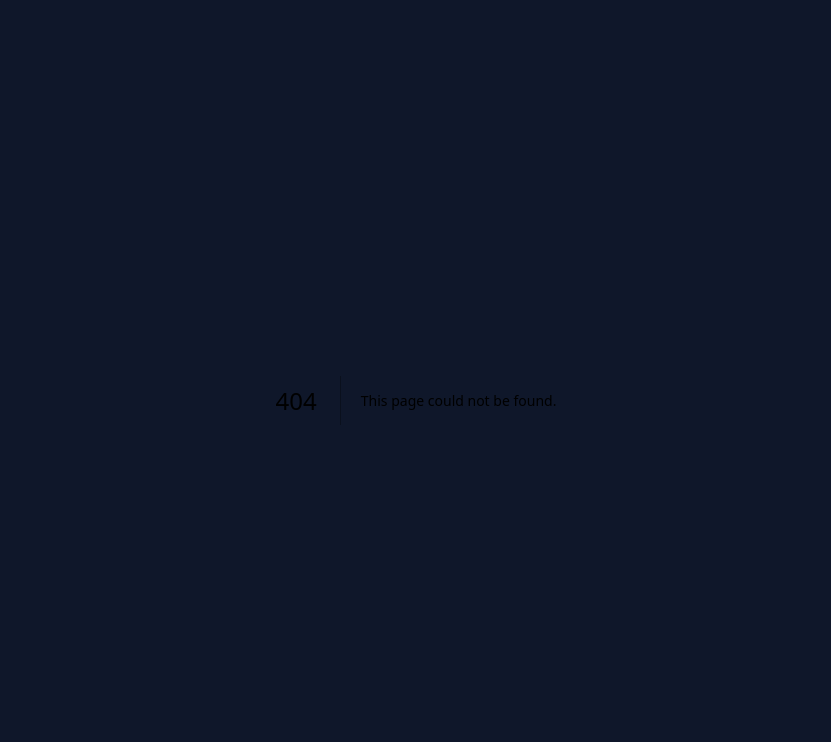
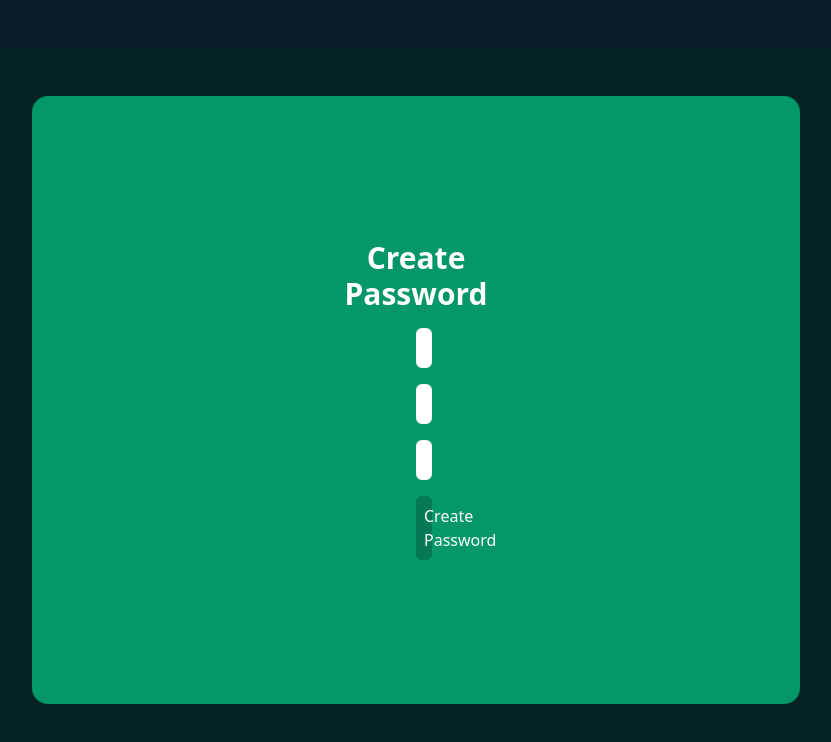
Before and after one commit to Bonniezilla/peace-word-react-app, a Next.js app: page /createPassword in a window 1280 px wide. Before the commit this address had no page. Shown: the top 742 px of the page, without its empty margins (224-1055 px from the left). Built offline with nearby package versions, Linux system fonts and the light colour scheme.

Commit message:
Adding functionality request to API create passwords

```diff
--- a/package.json
+++ b/package.json
@@ -11,7 +11,7 @@
   },
   "dependencies": {
     "classnames": "^2.3.2",
-    "next": "13.4.6",
+    "next": "^15.4.5",
     "next-auth": "^4.23.1",
     "postcss": "8.4.24",
     "react": "18.2.0",
--- /dev/null
+++ b/src/app/components/CreatePasswordForm.tsx
@@ -0,0 +1,61 @@
+'use client';
+
+import React from "react";
+
+const CreatePasswordForm = () => {
+    const [formData, setFormData] = React.useState({
+        password: '',
+        category: '',
+        url: ''
+    });
+
+    function handleChange(event: React.ChangeEvent<HTMLInputElement>) {
+        const { name, value } = event.target;
+        setFormData({
+            ...formData,
+            [name]: value
+        });
+    }
+
+    const handleSubmit = (event: React.FormEvent) => {
+        event.preventDefault();
+
+        try {
+            const apiURL = process.env.NEXT_PUBLIC_PEACEWORD_API;
+            fetch(apiURL + "/users/1/passwords", {
+                method: 'POST',
+                headers: {
+                    'Content-Type': 'application/json',
+                    "ngrok-skip-browser-warning": "true",
+                },
+                body: JSON.stringify(formData)
+            })
+            .then(response => response.json())
+            .then(data => {
+                console.log("Password created successfully:", data);
+                setFormData({ password: '', category: '', url: '' }); // Reset form
+            })
+            .catch(error => console.error("Error creating password:", error));
+        } catch (error) {
+            console.error("Error in handleSubmit:", error);
+        }
+
+        console.log("Form submitted");
+    };
+
+    return (
+        <main className="w-full h-full flex items-center justify-center bg-emerald-950/50 p-12 px-80">
+            <div className="h-full w-full bg-emerald-600 p-12 px-96 rounded-2xl flex flex-col items-center justify-center">
+                <h1 className="text-white font-bold text-3xl mb-4 text-center">Create Password</h1>
+                <form className="flex flex-col gap-4 w-full" onSubmit={handleSubmit}>
+                    <input onChange={handleChange} value={formData.password} name="password" type="text" placeholder="Password" className="input-create-password-form" required/>
+                    <input onChange={handleChange} value={formData.category} name="category" type="text" placeholder="Category" className="input-create-password-form"/>
+                    <input onChange={handleChange} value={formData.url} name="url" type="text" placeholder="Website URL" className="input-create-password-form" required/>
+                    <button type="submit" className="text-white bg-emerald-700 input-create-password-form hover:bg-white hover:text-emerald-600 hover:tracking-wider transition-all">Create Password</button>
+                </form>
+            </div>
+        </main>
+    )
+}
+
+export default CreatePasswordForm;
--- /dev/null
+++ b/src/app/createPassword/page.tsx
@@ -0,0 +1,12 @@
+import React from "react";
+import CreatePassword from "../components/CreatePasswordForm";
+
+function CreatePasswordPage() {
+    return (
+        <main className="w-screen h-screen flex items-center justify-center bg-emerald-950/30 p-12">
+            <CreatePassword />
+        </main>
+      )
+}
+
+export default CreatePasswordPage;
--- a/src/app/globals.css
+++ b/src/app/globals.css
@@ -71,3 +71,7 @@ input:checked + .slider::before {
 
     grid-template-rows: 10% 1fr;
 }
+
+.input-create-password-form {
+    @apply p-2 rounded-md w-full;
+}
--- a/tsconfig.json
+++ b/tsconfig.json
@@ -26,7 +26,8 @@
       {
         "name": "next"
       }
-    ]
+    ],
+    "target": "ES2017"
   },
   "include": [
     "next-env.d.ts",
```
Also changed, not shown: 2 other files (tests, documents, lock files or other folders).
